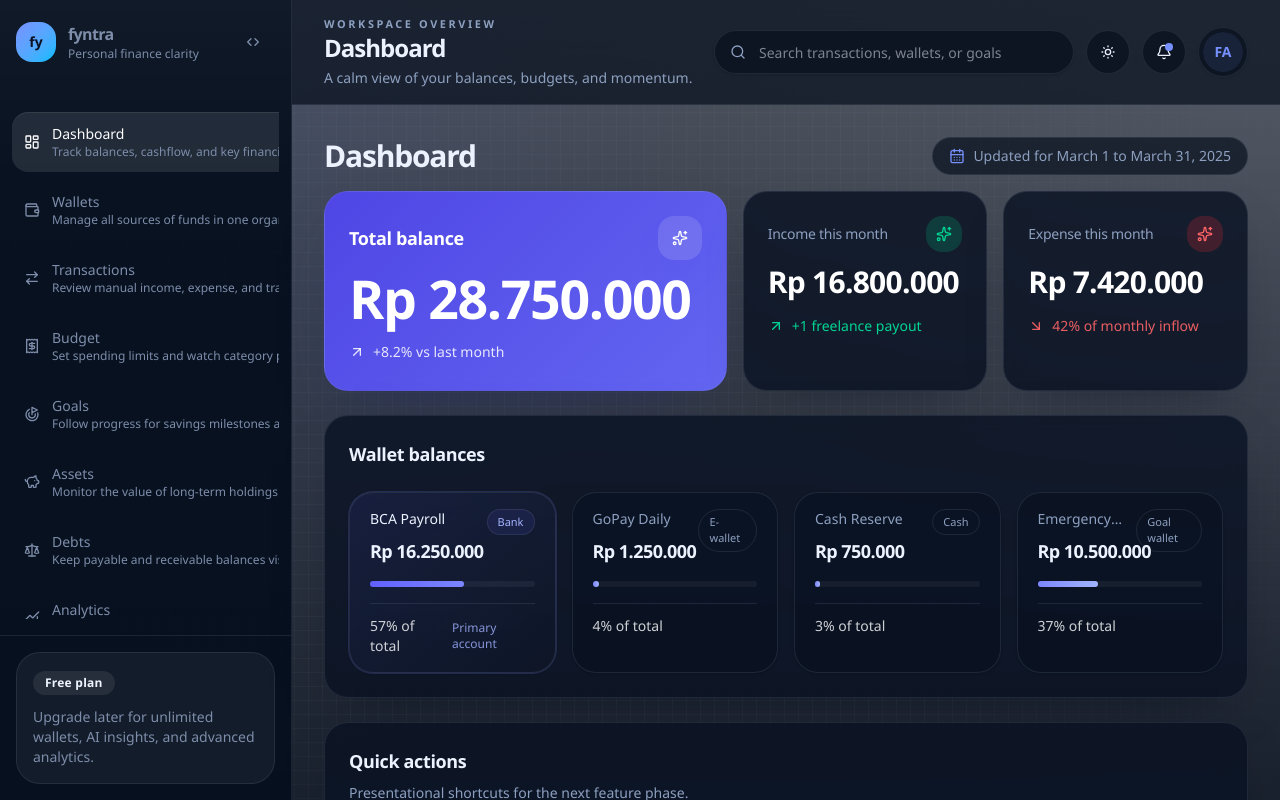
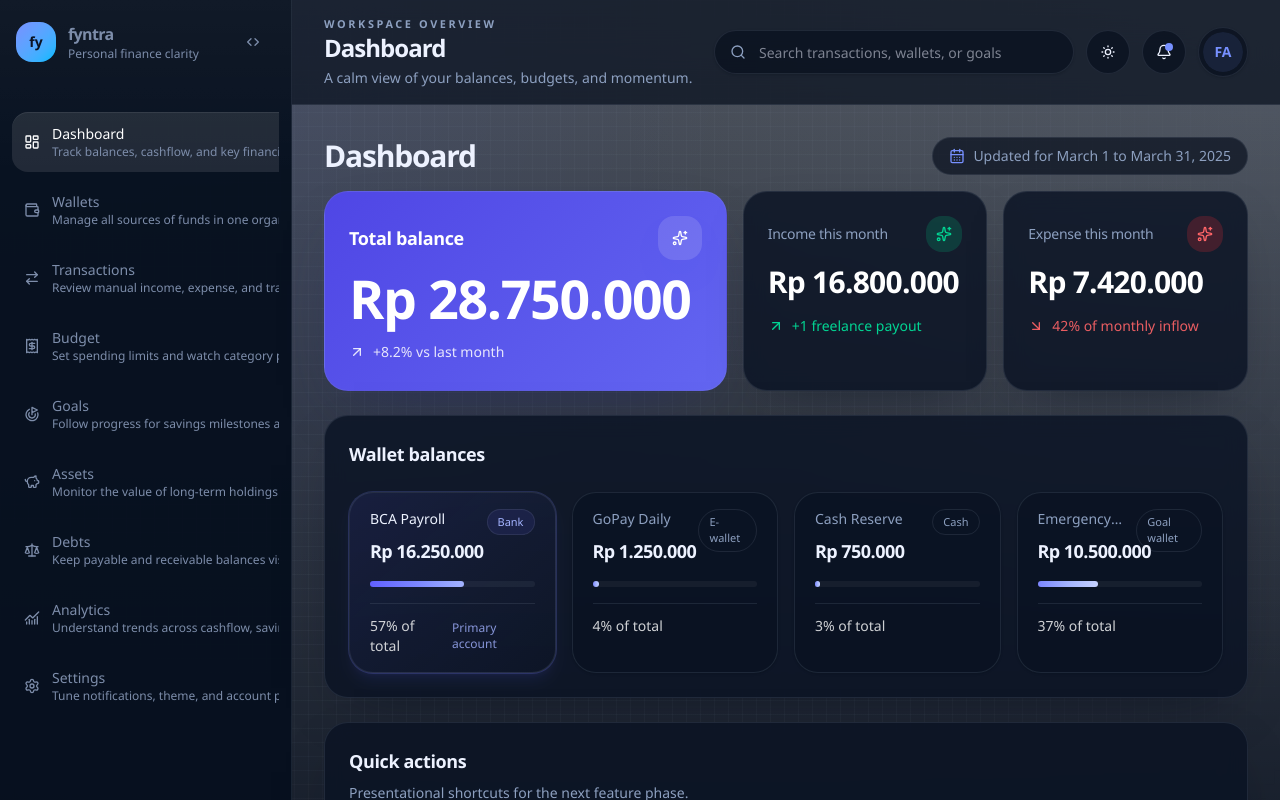
Before and after one commit to Faizax26/Fyntra, a Next.js app: page /app/dashboard in a window 1280 px wide. Shown: the top 800 px of the page. Built offline with nearby package versions, Linux system fonts and the light colour scheme.

Commit message:
Enhance wallet balance hierarchy

```diff
--- a/src/components/dashboard/wallet-overview.tsx
+++ b/src/components/dashboard/wallet-overview.tsx
@@ -7,7 +7,7 @@ export function WalletOverview({ wallets }: { wallets: WalletSummary[] }) {
   const totalBalance = wallets.reduce((sum, wallet) => sum + wallet.balance, 0);
 
   return (
-    <Card className="h-full">
+    <Card className="h-full border-slate-200/70 shadow-sm">
       <CardHeader>
         <CardTitle>Wallet balances</CardTitle>
       </CardHeader>
@@ -20,9 +20,9 @@ export function WalletOverview({ wallets }: { wallets: WalletSummary[] }) {
             <div
               key={wallet.id}
               className={cn(
-                "rounded-3xl border px-5 py-4 shadow-sm transition-all duration-200 hover:-translate-y-0.5 hover:bg-slate-50 hover:shadow-lg hover:shadow-slate-200/70 dark:hover:bg-white/5 dark:hover:shadow-indigo-500/10",
+                "rounded-3xl border px-5 py-4 shadow-sm transition-all duration-200 hover:-translate-y-0.5 hover:bg-slate-50 hover:shadow-xl hover:shadow-indigo-500/10 dark:hover:bg-white/5 dark:hover:shadow-indigo-500/10",
                 isPrimary
-                  ? "border-indigo-500/20 bg-gradient-to-br from-indigo-500/10 to-transparent ring-1 ring-indigo-400/20"
+                  ? "border-indigo-500/20 bg-gradient-to-br from-indigo-500/10 to-transparent shadow-lg shadow-indigo-500/10 ring-1 ring-indigo-400/20"
                   : "bg-background/55"
               )}
             >
@@ -51,8 +51,8 @@ export function WalletOverview({ wallets }: { wallets: WalletSummary[] }) {
                 <div className="h-1.5 rounded-full bg-slate-200 dark:bg-white/5">
                   <div
                     className={cn(
-                      "h-1.5 rounded-full bg-gradient-to-r from-indigo-400 to-indigo-300",
-                      isPrimary && "from-indigo-500 to-indigo-400"
+                      "h-1.5 rounded-full bg-gradient-to-r from-indigo-400 via-indigo-300 to-indigo-200",
+                      isPrimary && "from-indigo-500 via-indigo-400 to-indigo-300"
                     )}
                     style={{ width: `${share}%` }}
                   />
--- a/src/components/layout/app-sidebar.tsx
+++ b/src/components/layout/app-sidebar.tsx
@@ -7,7 +7,6 @@ import { usePathname } from "next/navigation";
 
 import { Logo } from "@/components/brand/logo";
 import { useSidebar } from "@/components/providers/sidebar-provider";
-import { Badge } from "@/components/ui/badge";
 import { Button } from "@/components/ui/button";
 import { ScrollArea } from "@/components/ui/scroll-area";
 import { Tooltip, TooltipContent, TooltipProvider, TooltipTrigger } from "@/components/ui/tooltip";
@@ -99,7 +98,7 @@ export function AppSidebar() {
   return (
     <aside
       className={cn(
-        "surface-shell hidden h-screen border-r border-white/6 text-sidebar-foreground lg:flex lg:flex-col",
+        "surface-shell hidden h-screen border-r border-white/6 text-sidebar-foreground lg:sticky lg:top-0 lg:flex lg:flex-col lg:self-start",
         collapsed ? "w-[92px]" : "w-[292px]"
       )}
     >
@@ -118,18 +117,6 @@ export function AppSidebar() {
       <div className="min-h-0 flex-1 px-3 pb-4 pt-8">
         <AppSidebarNav />
       </div>
-      <div className="border-t border-white/8 px-4 py-4">
-        <div className={cn("rounded-3xl border border-white/8 bg-white/5 p-4", collapsed && "px-2")}>
-          <Badge variant="neutral" className={cn("bg-white/8 text-sidebar-foreground", collapsed && "justify-center px-0 py-2")}>
-            {collapsed ? "Free" : "Free plan"}
-          </Badge>
-          {!collapsed ? (
-            <p className="mt-3 text-sm text-sidebar-muted">
-              Upgrade later for unlimited wallets, AI insights, and advanced analytics.
-            </p>
-          ) : null}
-        </div>
-      </div>
     </aside>
   );
 }
```
